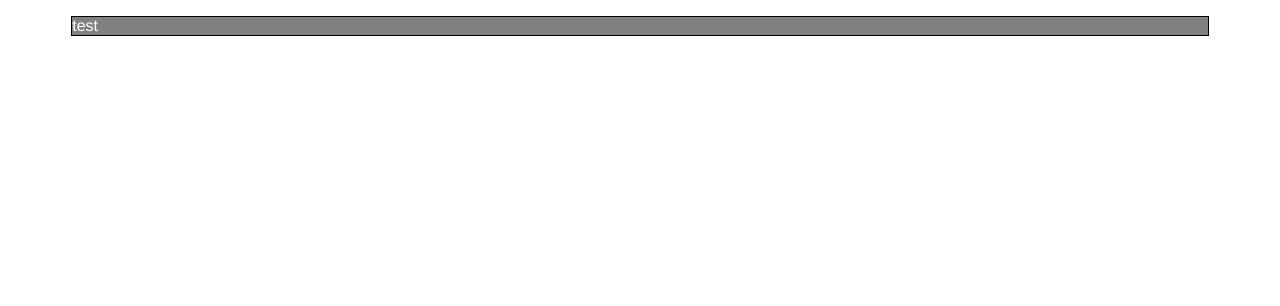
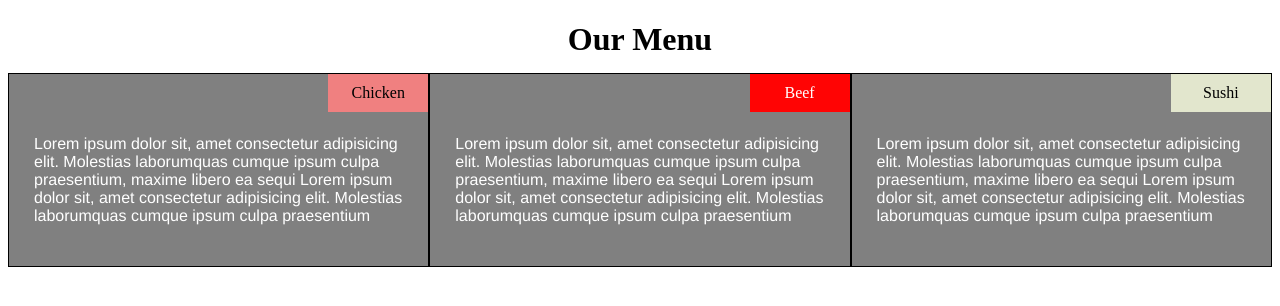
Before and after one commit to saddamarbaa/project-restaurant-websites, a plain HTML site: page index.html in a window 1280 px wide. Drawn offline with Linux system fonts and the light colour scheme.

Commit message:
upade main section  div

```diff
--- a/css/styles.css
+++ b/css/styles.css
@@ -10,14 +10,9 @@ h1 {
 }
 
 p {
-  border: 1px solid black;
-  background-color: grey;
   color: white;
-  width: 90%;
-  /* height: 250px; */
-  margin-right: auto;
-  margin-left: auto;
-
+  margin-top: 36px;
+  padding: 25px;
   font-family: Helvetica;
 }
 
@@ -27,6 +22,36 @@ p {
   width: 100%;
 }
 
+.title {
+  width: 100px;
+  padding: 10px;
+  position: absolute;
+  right: 0px;
+  text-align: center;
+  display: inline-block;
+}
+
+.chicken {
+  background-color: lightcoral;
+}
+
+.sushi {
+  background-color: rgb(226, 230, 205);
+}
+
+.beef {
+  background-color: rgb(255, 4, 4);
+  color: white;
+}
+
+section {
+  background-color: lightblue;
+  min-height: 150px;
+  position: relative;
+  border: 1px solid black;
+  background-color: grey;
+  /* width: 80%; */
+}
 /********** Small devices only (Small devices version) **********/
 
 @media (max-width: 767px) {
@@ -43,7 +68,6 @@ p {
   .col-sm-11,
   .col-sm-12 {
     float: left;
-    border: 1px solid green;
   }
   .col-sm-1 {
     width: 8.33%;
@@ -99,7 +123,6 @@ p {
   .col-md-11,
   .col-md-12 {
     float: left;
-    border: 1px solid green;
   }
   .col-md-1 {
     width: 8.33%;
@@ -192,4 +215,14 @@ p {
   .col-lg-12 {
     width: 100%;
   }
+
+  /* section {
+    margin-left: auto;
+    margin-right: auto;
+  } */
+
+  section div {
+    background-color: red;
+    position: relative;
+  }
 }
--- a/index.html
+++ b/index.html
@@ -7,6 +7,43 @@
   <title>Document</title>
 </head>
 <body>
-  <p>test</p>
+  <header>
+    <h1>Our Menu</h1>
+  </header>
+  <div class="row">
+
+    <div class="col-sm-12 col-md-12  col-lg-4">
+      <section>
+        <span class="title chicken">Chicken</span>
+        <p>
+          Lorem ipsum dolor sit, amet consectetur adipisicing elit. Molestias
+          laborumquas cumque ipsum culpa praesentium, maxime libero ea sequi
+          Lorem ipsum dolor sit, amet consectetur adipisicing elit. Molestias
+          laborumquas cumque ipsum culpa praesentium
+        </p>
+      </section>
+    </div>
+    <div class="col-sm-12 col-md-12  col-lg-4">
+      <section>
+        <span class="title beef">Beef</span>
+        <p>
+          Lorem ipsum dolor sit, amet consectetur adipisicing elit. Molestias
+          laborumquas cumque ipsum culpa praesentium, maxime libero ea sequi
+          Lorem ipsum dolor sit, amet consectetur adipisicing elit. Molestias
+          laborumquas cumque ipsum culpa praesentium
+        </p>
+      </section>
+    </div>
+    <div class="col-sm-12 col-md-12  col-lg-4">
+      <section>
+        <span class="title sushi">Sushi</span>
+        <p>
+          Lorem ipsum dolor sit, amet consectetur adipisicing elit. Molestias
+          laborumquas cumque ipsum culpa praesentium, maxime libero ea sequi
+          Lorem ipsum dolor sit, amet consectetur adipisicing elit. Molestias
+          laborumquas cumque ipsum culpa praesentium
+        </p>
+      </section>
+    </div>
 </body>
 </html>
```
